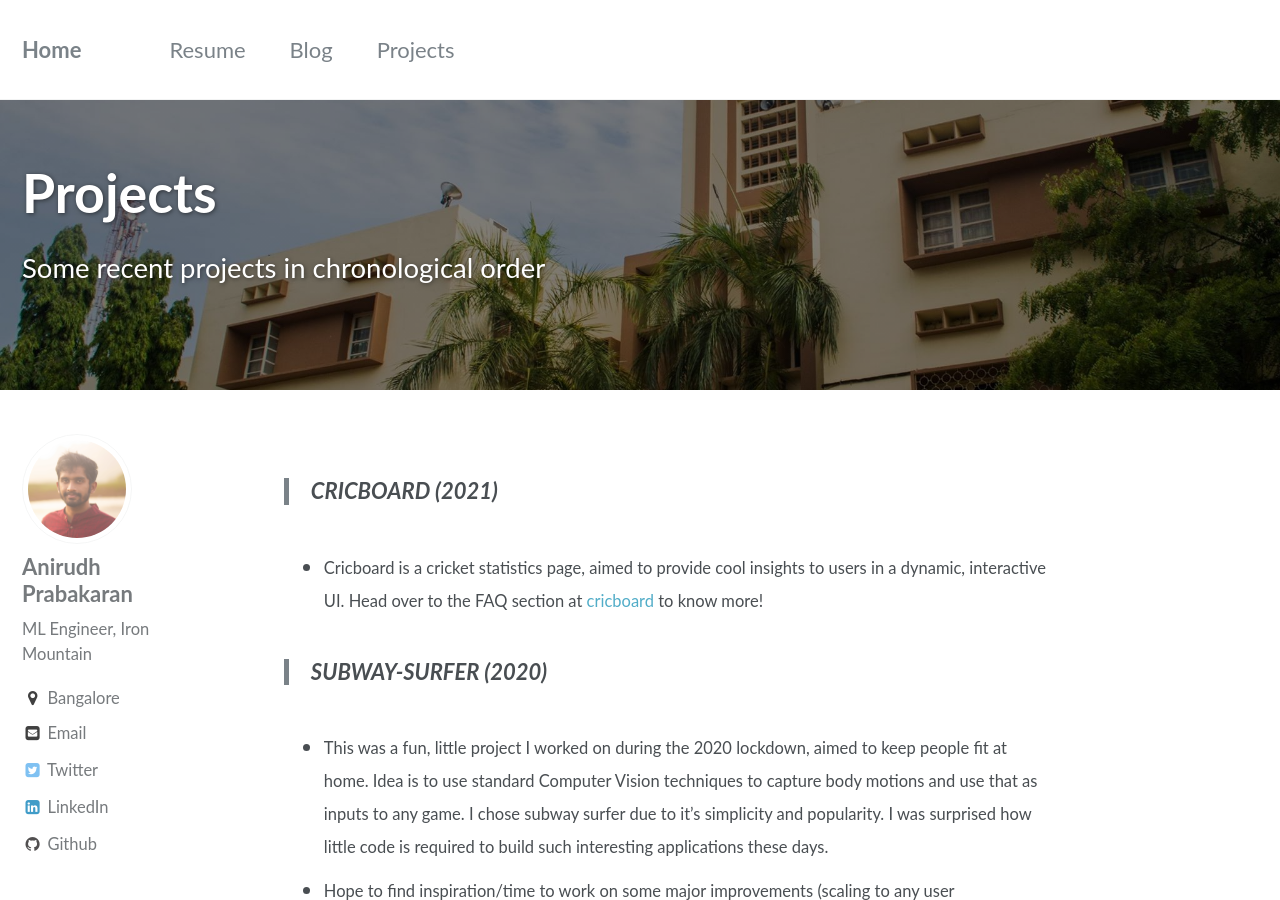
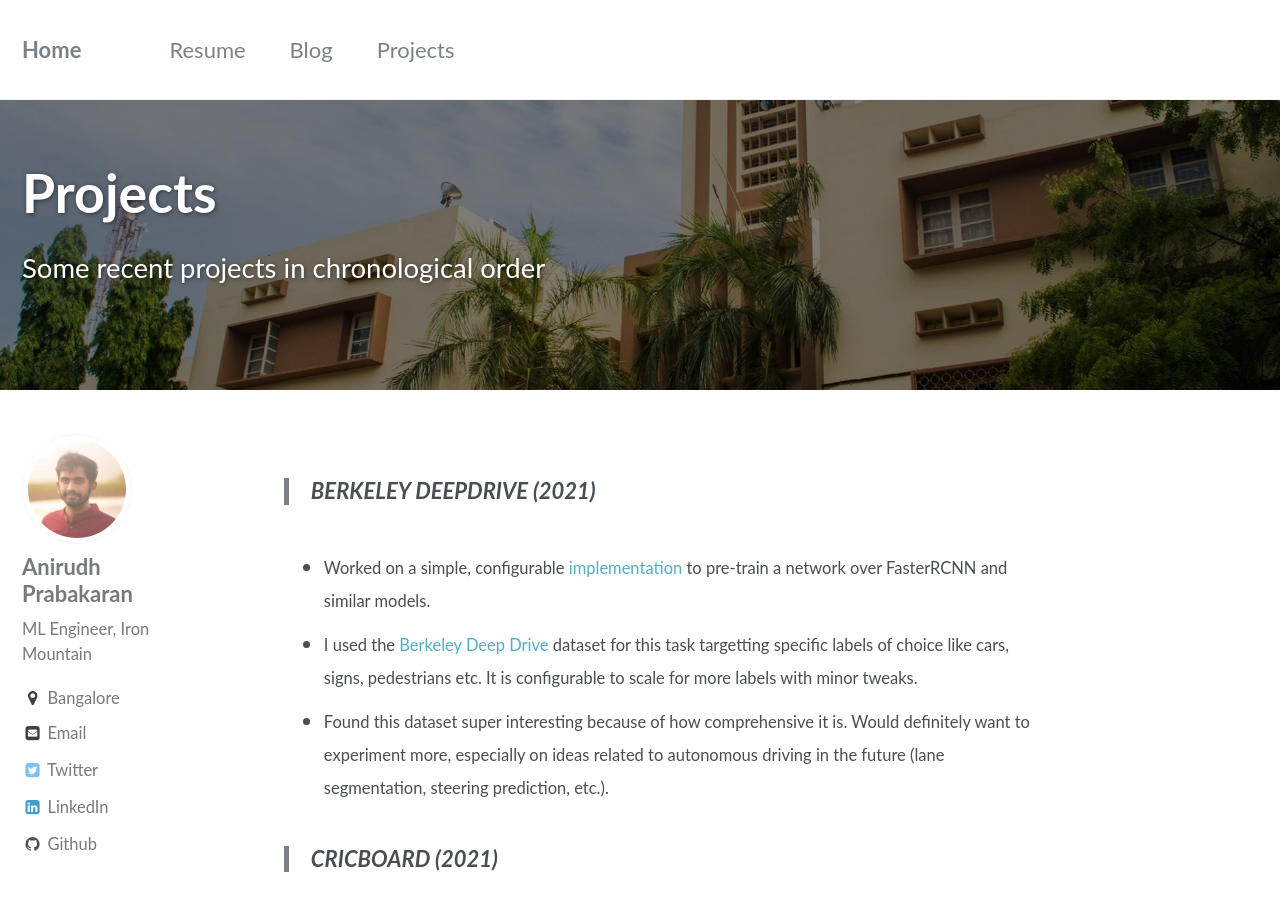
Before and after one commit to Anirudh58/Anirudh58.github.io, a Jekyll site: the page built from _pages/projects.md, in a window 1280 px wide and 900 px high. Built offline with Jekyll 4.4.1, drawn with Linux system fonts in a browser that asks for light colours.

Commit message:
updated projects

```diff
--- a/_config.yml
+++ b/_config.yml
@@ -10,7 +10,7 @@ locale                   : "en"
 title                    : "Home"
 title_separator          : "-"
 name                     : "Anirudh Prabakaran"
-description              : "Research Website and Blog."
+description              : "Personal Website and Blog."
 url                      : "//anirudhprabakaran.com" # the base hostname & protocol for your site e.g. "https://mmistakes.github.io"
 baseurl                  : # the subpath of your site, e.g. "/blog"
 repository               : "Anirudh58/Anirudh58.github.io" # GitHub username/repo-name e.g. "mmistakes/minimal-mistakes"
--- a/_pages/projects.md
+++ b/_pages/projects.md
@@ -12,6 +12,12 @@ header:
   caption: ""
 excerpt: "Some recent projects in chronological order"
 ---
+
+> ### BERKELEY DEEPDRIVE (2021)
+
+- <small> Worked on a simple, configurable [implementation](https://github.com/Anirudh58/berkeley_deepdrive_experimentation) to pre-train a network over FasterRCNN and similar models. </small>
+- <small> I used the [Berkeley Deep Drive](https://bdd-data.berkeley.edu/) dataset for this task targetting specific labels of choice like cars, signs, pedestrians etc. It is configurable to scale for more labels with minor tweaks. </small>
+- <small> Found this dataset super interesting because of how comprehensive it is. Would definitely want to experiment more, especially on ideas related to autonomous driving in the future (lane segmentation, steering prediction, etc.). </small>
 
 > ### CRICBOARD (2021)
 
```
